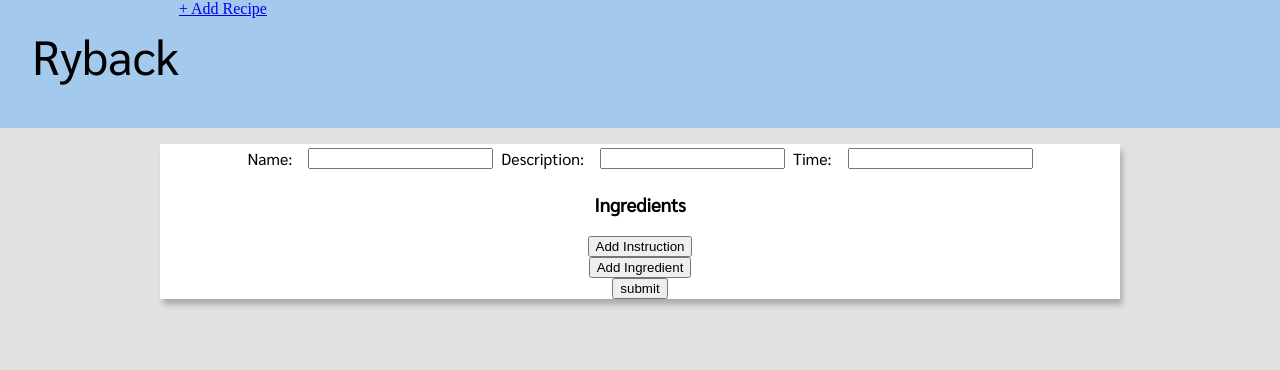
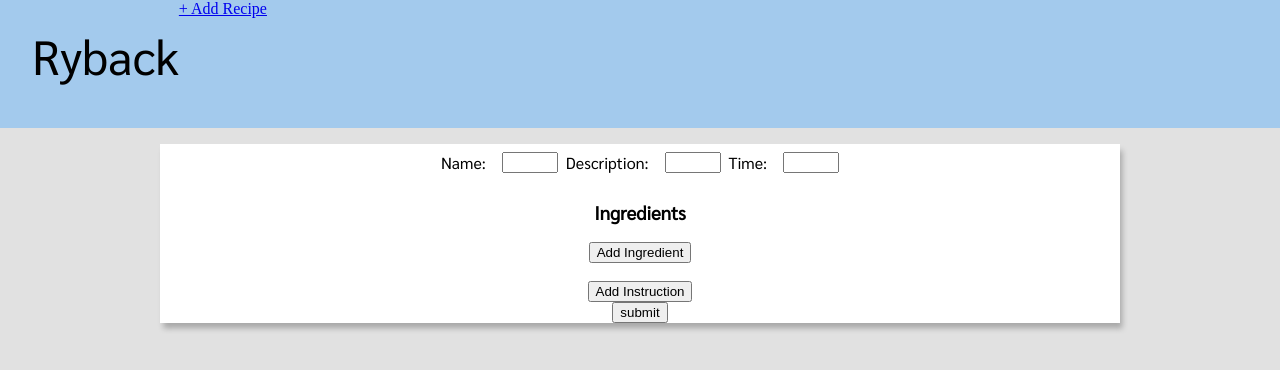
Before and after one commit to kpmac92/ryback-web, a React (Vite) app: page /createRecipe in a window 1280 px wide. Shown: the top 370 px of the page. Built offline with nearby package versions, Linux system fonts and the light colour scheme.

Commit message:
refactor recipe ingredient inputs

```diff
--- a/src/components/RecipeForm/RecipeForm.js
+++ b/src/components/RecipeForm/RecipeForm.js
@@ -58,36 +58,6 @@ const RecipeForm = () => {
     setFormInput({ ...formInput, [e.target.name]: e.target.value });
   };
 
-  const onIngredientInputChange = (tempId, key, newValue) => {
-    setIngredientList(updateItem(ingredientList, tempId, key, newValue));
-  };
-
-  const addIngredient = () => {
-    setIngredientList(addItem(ingredientList));
-  };
-
-  const deleteIngredient = useCallback(
-    (tempId, ingredientId) => {
-      setIngredientList(deleteItem(ingredientList, tempId));
-
-      if (ingredientId) {
-        body = {
-          ingredientId: ingredientId,
-          recipeId: recipeId,
-        };
-
-        fetch('http://localhost:8080/recipeIngredient', {
-          method: 'DELETE',
-          headers: {
-            'Content-Type': 'application/json',
-          },
-          body: JSON.stringify(body),
-        });
-      }
-    },
-    [recipeId, ingredientList]
-  );
-
   return (
     <div className="recipe-form">
       <div className="form-section">
@@ -116,11 +86,10 @@ const RecipeForm = () => {
           />
         </div>
       </div>
-      <h3>Ingredients</h3>
       <RecipeIngredientInputs
-        recipeIngredients={ingredientList}
-        onIngredientInputChange={onIngredientInputChange}
-        deleteIngredient={deleteIngredient}
+        ingredientList={ingredientList}
+        setIngredientList={setIngredientList}
+        recipeId={recipeId}
       />
       <InstructionInputs
         instructionList={instructionList}
@@ -128,7 +97,6 @@ const RecipeForm = () => {
         ingredientList={ingredientList}
       />
 
-      <button onClick={addIngredient}>Add Ingredient</button>
       <button onClick={onSubmit}>submit</button>
     </div>
   );
--- a/src/components/RecipeForm/RecipeForm.scss
+++ b/src/components/RecipeForm/RecipeForm.scss
@@ -19,6 +19,7 @@
 .form-section {
     display: flex;
     flex-direction: row;
+    margin: .25rem;
 }
 .form-input{
     margin: .25rem;
@@ -28,4 +29,5 @@
 
 .form-input input {
     margin-left: 1rem;
+    width: 3rem;
 }
--- a/src/components/RecipeForm/RecipeIngredientInputs/RecipeIngredientInputs.js
+++ b/src/components/RecipeForm/RecipeIngredientInputs/RecipeIngredientInputs.js
@@ -1,12 +1,44 @@
-import React, { useCallback } from 'react';
+import React from 'react';
+import { updateItem, deleteItem } from '../../../util/listUtils';
+import './RecipeIngredientInputs.scss';
 
 const RecipeIngredientInputs = ({
-  recipeIngredients,
-  onIngredientInputChange,
-  deleteIngredient,
+  ingredientList,
+  setIngredientList,
+  recipeId,
 }) => {
-  return recipeIngredients
-    ? recipeIngredients.map((recipeIngredient) => (
+  const onIngredientInputChange = (tempId, key, newValue) => {
+    setIngredientList(updateItem(ingredientList, tempId, key, newValue));
+  };
+
+  const addIngredient = () => {
+    setIngredientList(addItem(ingredientList));
+  };
+
+  const deleteIngredient = (tempId, ingredientId) => {
+    setIngredientList(deleteItem(ingredientList, tempId));
+
+    if (ingredientId) {
+      body = {
+        ingredientId: ingredientId,
+        recipeId: recipeId,
+      };
+
+      fetch('http://localhost:8080/recipeIngredient', {
+        method: 'DELETE',
+        headers: {
+          'Content-Type': 'application/json',
+        },
+        body: JSON.stringify(body),
+      });
+    }
+  };
+
+  return (
+    <div className="ingredient-inputs">
+      <h3>Ingredients</h3>
+      {ingredientList
+        ? ingredientList.map((recipeIngredient) => (
             <div key={recipeIngredient.tempId} className="form-section">
               <div className="form-input">
                 Name:
@@ -23,7 +55,7 @@ const RecipeIngredientInputs = ({
                 />
               </div>
               <div className="form-input">
-            Amount Numerator:{' '}
+                Amount Numerator:
                 <input
                   onChange={(e) =>
                     onIngredientInputChange(
@@ -38,7 +70,7 @@ const RecipeIngredientInputs = ({
                 />
               </div>
               <div className="form-input">
-            Amount Denominator:{' '}
+                Amount Denominator:
                 <input
                   onChange={(e) =>
                     onIngredientInputChange(
@@ -50,6 +82,21 @@ const RecipeIngredientInputs = ({
                   type="number"
                   name="amountDenominator"
                   defaultValue={recipeIngredient.amountDenominator}
+                />
+              </div>
+              <div className="form-input">
+                Main Ingredient
+                <input
+                  onChange={(e) =>
+                    onIngredientInputChange(
+                      recipeIngredient.tempId,
+                      e.target.name,
+                      e.target.value
+                    )
+                  }
+                  type="checkbox"
+                  name="isPrimary"
+                  defaultValue={recipeIngredient.isPrimary}
                 />
               </div>
               <button
@@ -64,7 +111,10 @@ const RecipeIngredientInputs = ({
               </button>
             </div>
           ))
-    : null;
+        : null}
+      <button onClick={addIngredient}>Add Ingredient</button>
+    </div>
+  );
 };
 
 export default RecipeIngredientInputs;
--- /dev/null
+++ b/src/components/RecipeForm/RecipeIngredientInputs/RecipeIngredientInputs.scss
@@ -0,0 +1,6 @@
+.ingredient-inputs {
+    display: flex;
+    flex-direction: column;
+    align-items: center;
+    margin-bottom: 1rem;
+}
```
Lines whose indentation alone changed are shown as unchanged.
